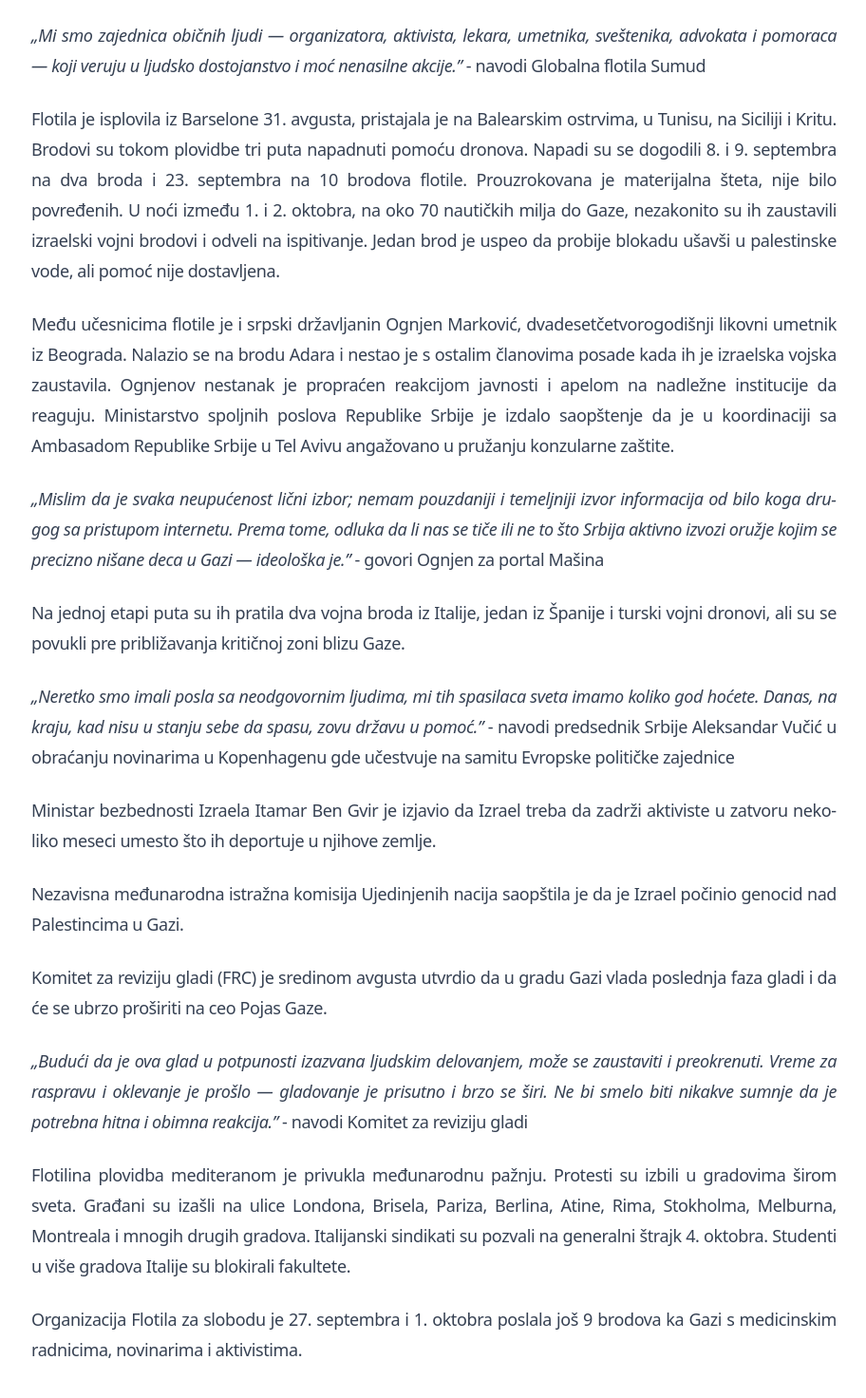
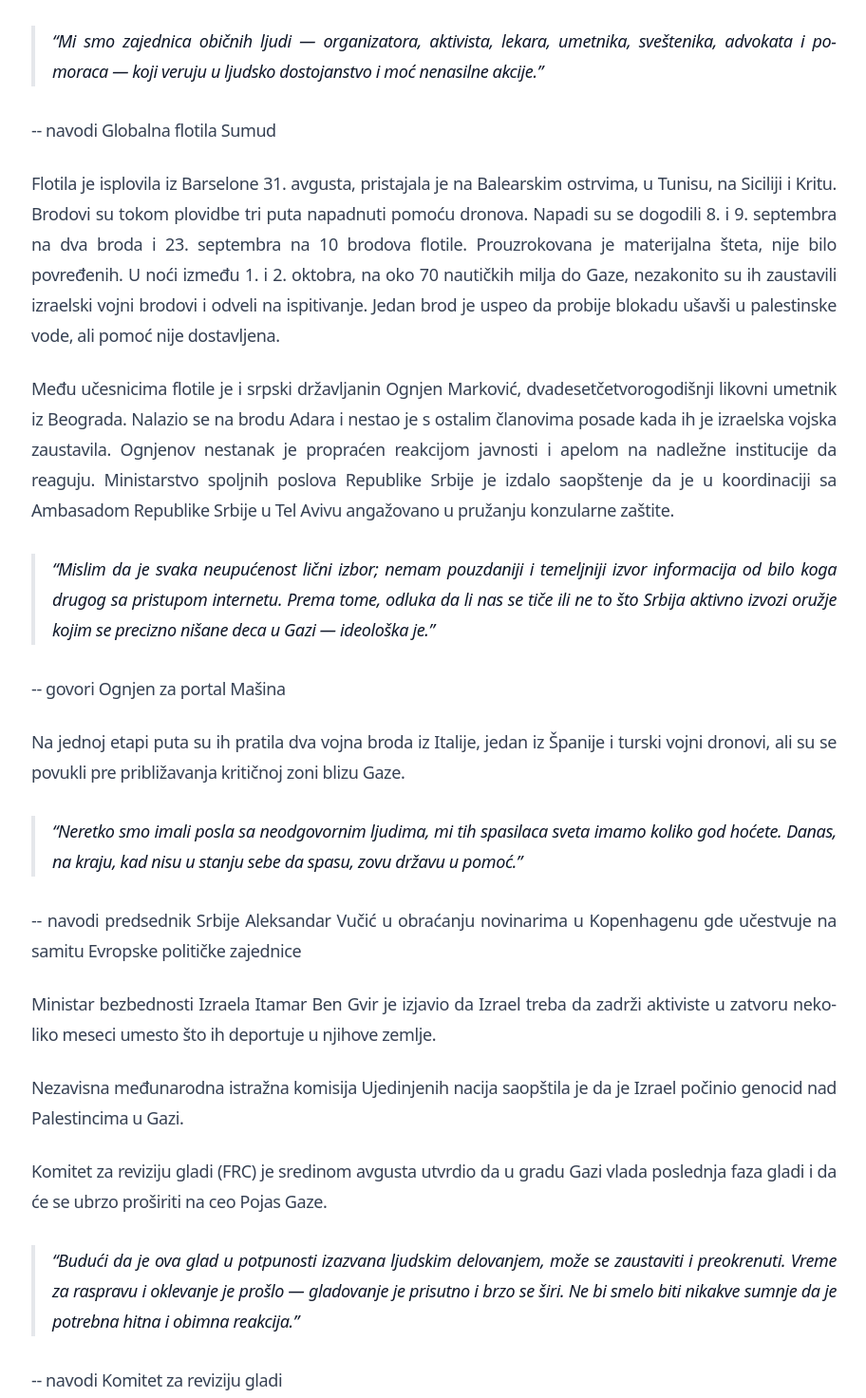
Before and after one commit to blokadainfo/website, an Astro site: page /pisali-smo/2025-10-03-jedan-svet-jedna-borba in a window 1280 px wide. Shown: the part 832-2304 px from the top of the page at 95% size, without its empty margins (183-1095 px from the left). Built offline with nearby package versions, Linux system fonts and the light colour scheme; Astro itself is replaced by a stand-in of ours.

Commit message:
fix(post): quote

```diff
--- a/src/pages/pisali-smo/2025-10-03-jedan-svet-jedna-borba.mdx
+++ b/src/pages/pisali-smo/2025-10-03-jedan-svet-jedna-borba.mdx
@@ -12,7 +12,9 @@
 
 Globalnu Sumud flotilu, humanitarnu pomorsku misiju ka Gazi, zaustavila je izraelska vojska u noći između 1. i 2. oktobra. Flotila je isplovila iz Barselone 31. avgusta. Okupljajući više od 40 brodova i 500 delegata iz najmanje 44 države, čini najveću humanitarnu civilnu pomorsku misiju ka Gazi dosad. Nosili su humanitarnu pomoć, s ciljem da probiju potpunu blokadu Gaze.
 
-_„Mi smo zajednica običnih ljudi — organizatora, aktivista, lekara, umetnika, sveštenika, advokata i pomoraca — koji veruju u ljudsko dostojanstvo i moć nenasilne akcije.”_ - navodi Globalna flotila Sumud
+> Mi smo zajednica običnih ljudi — organizatora, aktivista, lekara, umetnika, sveštenika, advokata i pomoraca — koji veruju u ljudsko dostojanstvo i moć nenasilne akcije.
+
+-- navodi Globalna flotila Sumud
 
 Flotila je isplovila iz Barselone 31. avgusta, pristajala je na Balearskim ostrvima, u Tunisu, na Siciliji i Kritu.
 Brodovi su tokom plovidbe tri puta napadnuti pomoću dronova. Napadi su se dogodili 8. i 9. septembra na dva broda i 23. septembra na 10 brodova flotile. Prouzrokovana je materijalna šteta, nije bilo povređenih.
@@ -20,11 +22,15 @@
 
 Među učesnicima flotile je i srpski državljanin Ognjen Marković, dvadesetčetvorogodišnji likovni umetnik iz Beograda. Nalazio se na brodu Adara i nestao je s ostalim članovima posade kada ih je izraelska vojska zaustavila. Ognjenov nestanak je propraćen reakcijom javnosti i apelom na nadležne institucije da reaguju. Ministarstvo spoljnih poslova Republike Srbije je izdalo saopštenje da je u koordinaciji sa Ambasadom Republike Srbije u Tel Avivu angažovano u pružanju konzularne zaštite.
 
-_„Mislim da je svaka neupućenost lični izbor; nemam pouzdaniji i temeljniji izvor informacija od bilo koga drugog sa pristupom internetu. Prema tome, odluka da li nas se tiče ili ne to što Srbija aktivno izvozi oružje kojim se precizno nišane deca u Gazi — ideološka je.”_ - govori Ognjen za portal Mašina
+> Mislim da je svaka neupućenost lični izbor; nemam pouzdaniji i temeljniji izvor informacija od bilo koga drugog sa pristupom internetu. Prema tome, odluka da li nas se tiče ili ne to što Srbija aktivno izvozi oružje kojim se precizno nišane deca u Gazi — ideološka je.
+
+-- govori Ognjen za portal Mašina
 
 Na jednoj etapi puta su ih pratila dva vojna broda iz Italije, jedan iz Španije i turski vojni dronovi, ali su se povukli pre približavanja kritičnoj zoni blizu Gaze.
 
-_„Neretko smo imali posla sa neodgovornim ljudima, mi tih spasilaca sveta imamo koliko god hoćete. Danas, na kraju, kad nisu u stanju sebe da spasu, zovu državu u pomoć.”_ - navodi predsednik Srbije Aleksandar Vučić u obraćanju novinarima u Kopenhagenu gde učestvuje na samitu Evropske političke zajednice
+> Neretko smo imali posla sa neodgovornim ljudima, mi tih spasilaca sveta imamo koliko god hoćete. Danas, na kraju, kad nisu u stanju sebe da spasu, zovu državu u pomoć.
+
+-- navodi predsednik Srbije Aleksandar Vučić u obraćanju novinarima u Kopenhagenu gde učestvuje na samitu Evropske političke zajednice
 
 Ministar bezbednosti Izraela Itamar Ben Gvir je izjavio da Izrael treba da zadrži aktiviste u zatvoru nekoliko meseci umesto što ih deportuje u njihove zemlje.
 
@@ -32,7 +38,9 @@
 
 Komitet za reviziju gladi (FRC) je sredinom avgusta utvrdio da u gradu Gazi vlada poslednja faza gladi i da će se ubrzo proširiti na ceo Pojas Gaze.
 
-_„Budući da je ova glad u potpunosti izazvana ljudskim delovanjem, može se zaustaviti i preokrenuti. Vreme za raspravu i oklevanje je prošlo — gladovanje je prisutno i brzo se širi. Ne bi smelo biti nikakve sumnje da je potrebna hitna i obimna reakcija.”_ - navodi Komitet za reviziju gladi
+> Budući da je ova glad u potpunosti izazvana ljudskim delovanjem, može se zaustaviti i preokrenuti. Vreme za raspravu i oklevanje je prošlo — gladovanje je prisutno i brzo se širi. Ne bi smelo biti nikakve sumnje da je potrebna hitna i obimna reakcija.
+
+-- navodi Komitet za reviziju gladi
 
 Flotilina plovidba mediteranom je privukla međunarodnu pažnju. Protesti su izbili u gradovima širom sveta. Građani su izašli na ulice Londona, Brisela, Pariza, Berlina, Atine, Rima, Stokholma, Melburna, Montreala i mnogih drugih gradova. Italijanski sindikati su pozvali na generalni štrajk 4. oktobra. Studenti u više gradova Italije su blokirali fakultete.
 
```
